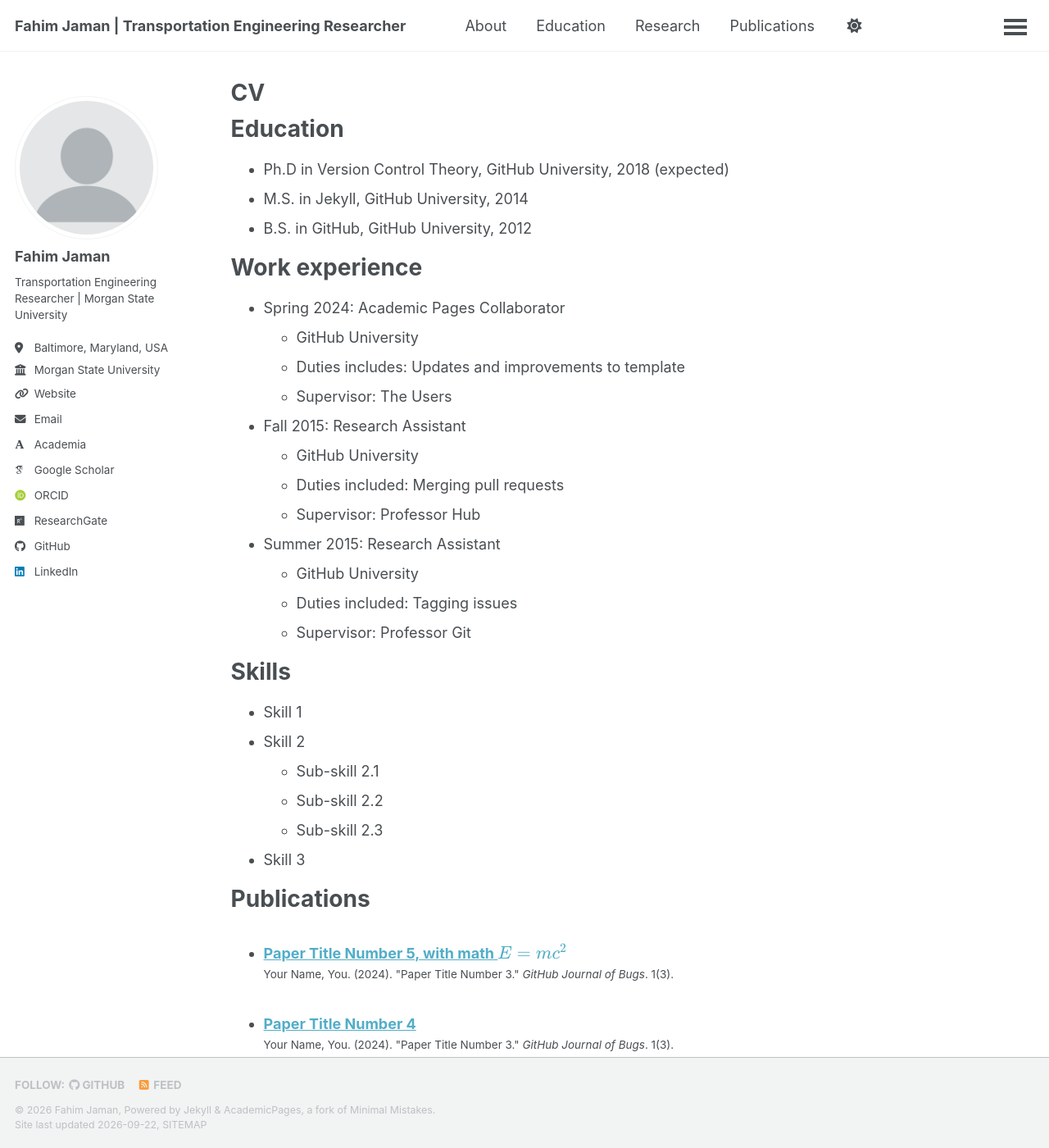
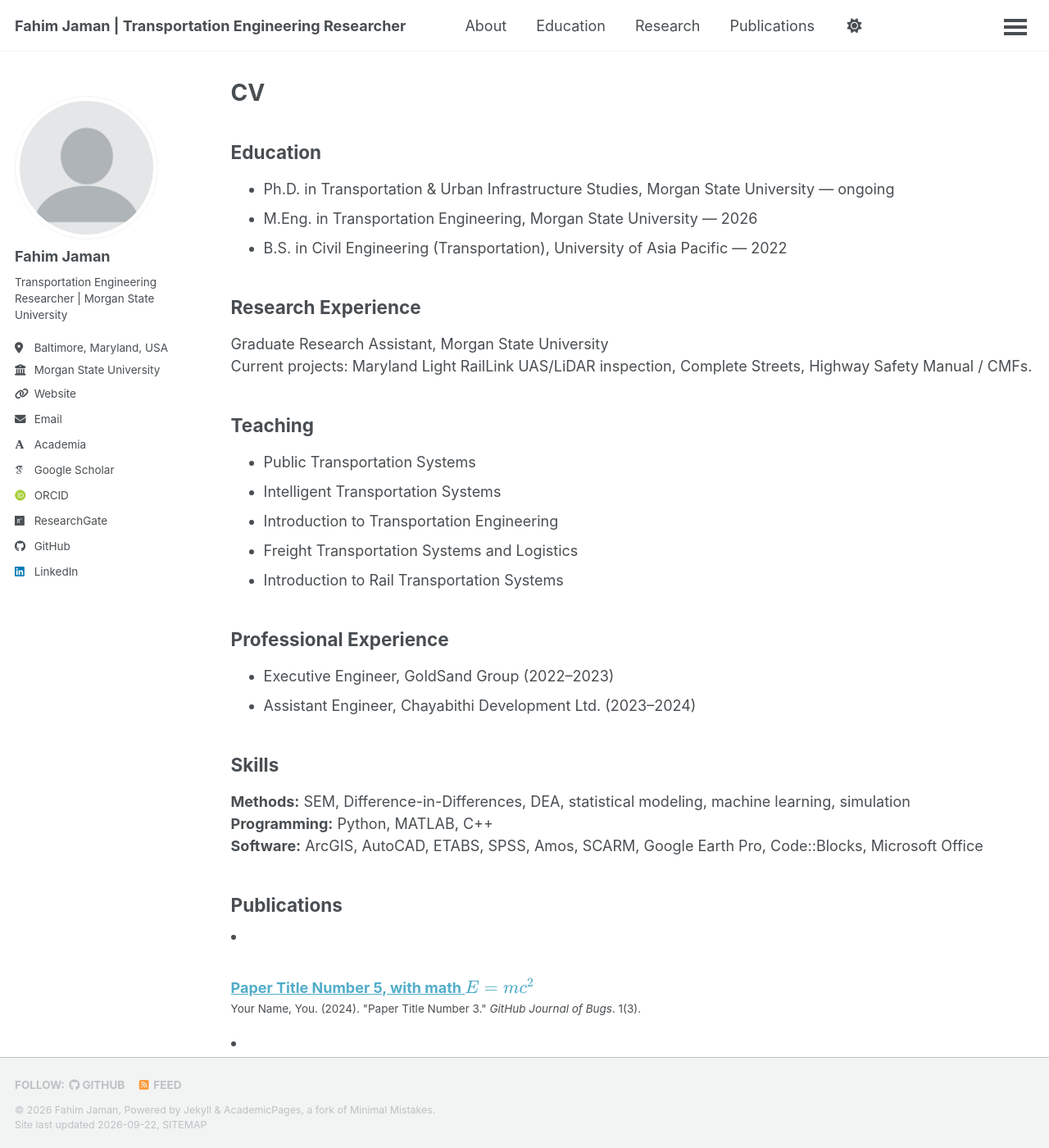
Before and after one commit to fahimjaman/111, a Jekyll site: the page built from _pages/cv.md, in a window 1280 px wide and 1400 px high. Shown: the whole window at 82% size. Built offline with Jekyll 4.4.1, drawn with Linux system fonts in a browser that asks for light colours; some web fonts are replaced; a script that is not in the unit is left out; some of the changed text lies outside the part shown.

Commit message:
Update _pages/cv.md with Fahim Jaman academic content

```diff
--- a/_pages/cv.md
+++ b/_pages/cv.md
@@ -3,62 +3,46 @@ layout: archive
 title: "CV"
 permalink: /cv/
 author_profile: true
-redirect_from:
-  - /resume
 ---
 
-{% include base_path %}
+## Education
 
-Education
-======
-* Ph.D in Version Control Theory, GitHub University, 2018 (expected)
-* M.S. in Jekyll, GitHub University, 2014
-* B.S. in GitHub, GitHub University, 2012
+- Ph.D. in Transportation & Urban Infrastructure Studies, Morgan State University — ongoing
+- M.Eng. in Transportation Engineering, Morgan State University — 2026
+- B.S. in Civil Engineering (Transportation), University of Asia Pacific — 2022
 
-Work experience
-======
-* Spring 2024: Academic Pages Collaborator
-  * GitHub University
-  * Duties includes: Updates and improvements to template
-  * Supervisor: The Users
+## Research Experience
 
-* Fall 2015: Research Assistant
-  * GitHub University
-  * Duties included: Merging pull requests
-  * Supervisor: Professor Hub
+Graduate Research Assistant, Morgan State University
+Current projects: Maryland Light RailLink UAS/LiDAR inspection, Complete Streets, Highway Safety Manual / CMFs.
 
-* Summer 2015: Research Assistant
-  * GitHub University
-  * Duties included: Tagging issues
-  * Supervisor: Professor Git
+## Teaching
 
-Skills
-======
-* Skill 1
-* Skill 2
-  * Sub-skill 2.1
-  * Sub-skill 2.2
-  * Sub-skill 2.3
-* Skill 3
+- Public Transportation Systems
+- Intelligent Transportation Systems
+- Introduction to Transportation Engineering
+- Freight Transportation Systems and Logistics
+- Introduction to Rail Transportation Systems
 
-Publications
-======
-  <ul>{% for post in site.publications reversed %}
-    {% include archive-single-cv.html %}
-  {% endfor %}</ul>
+## Professional Experience
 
-Talks
-======
-  <ul>{% for post in site.talks reversed %}
-    {% include archive-single-talk-cv.html  %}
-  {% endfor %}</ul>
+- Executive Engineer, GoldSand Group (2022–2023)
+- Assistant Engineer, Chayabithi Development Ltd. (2023–2024)
 
-Teaching
-======
-  <ul>{% for post in site.teaching reversed %}
-    {% include archive-single-cv.html %}
-  {% endfor %}</ul>
+## Skills
 
-Service and leadership
-======
-* Currently signed in to 43 different slack teams
+**Methods:** SEM, Difference-in-Differences, DEA, statistical modeling, machine learning, simulation
+**Programming:** Python, MATLAB, C++
+**Software:** ArcGIS, AutoCAD, ETABS, SPSS, Amos, SCARM, Google Earth Pro, Code::Blocks, Microsoft Office
+
+## Publications
+
+{% for post in site.publications reversed %}
+  {% include archive-single-cv.html %}
+{% endfor %}
+
+## Presentations
+
+{% for post in site.talks reversed %}
+  {% include archive-single-talk-cv.html %}
+{% endfor %}
```
